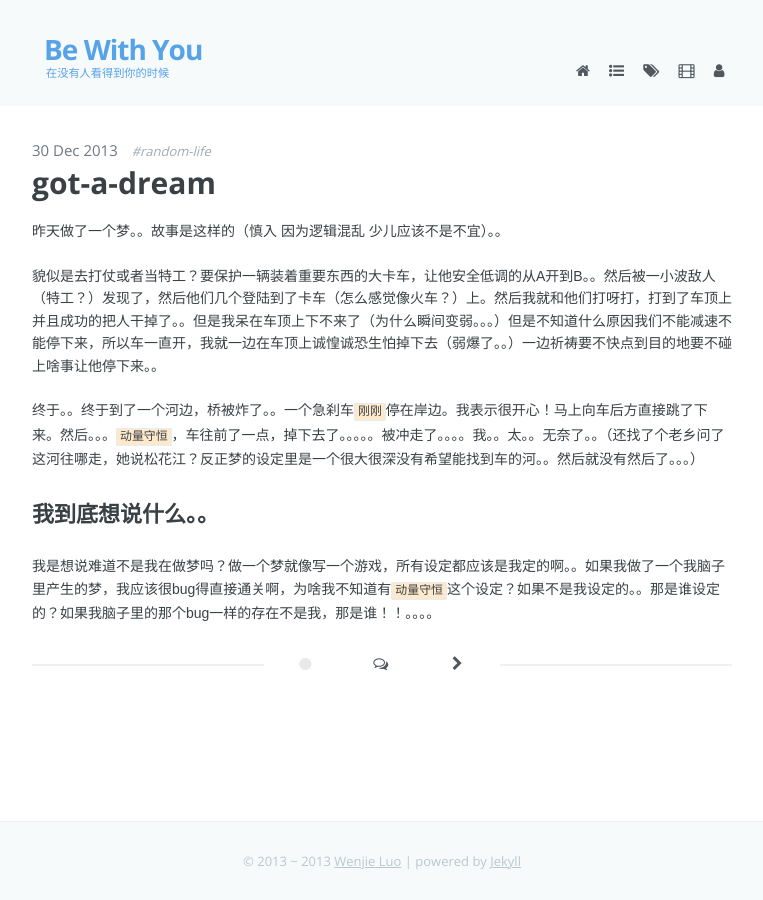
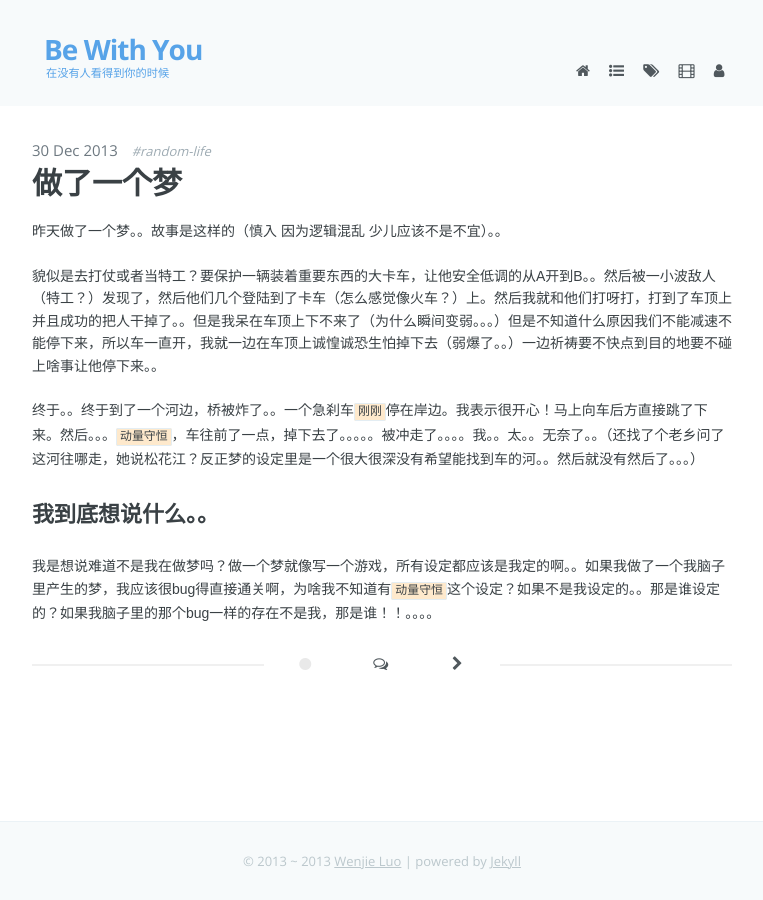
Before and after one commit to saakuraa/myblog, a Jekyll site: the page built from _posts/2013-12-29-got-a-dream.markdown, in a window 1280 px wide. Shown: the whole page, without its empty margins (258-1021 px from the left). Built offline with Jekyll 4.4.1, drawn with Linux system fonts in a browser that asks for light colours; nearby versions of some CDN libraries; Markdown is read by kramdown in place of the engine named in the settings.

Commit message:
new deployment

```diff
--- a/_posts/2013-12-29-got-a-dream.markdown
+++ b/_posts/2013-12-29-got-a-dream.markdown
@@ -1,5 +1,5 @@
 ---
-title: got-a-dream
+title: 做了一个梦
 layout: post
 guid: urn:uuid:01fba930-9d8d-4971-91a1-0c44a27d656b
 date: 2013-12-29 22:13:03 -0600
```
Also changed, not shown: _posts/2013-12-29-more-about.markdown (line endings or trailing spaces).
